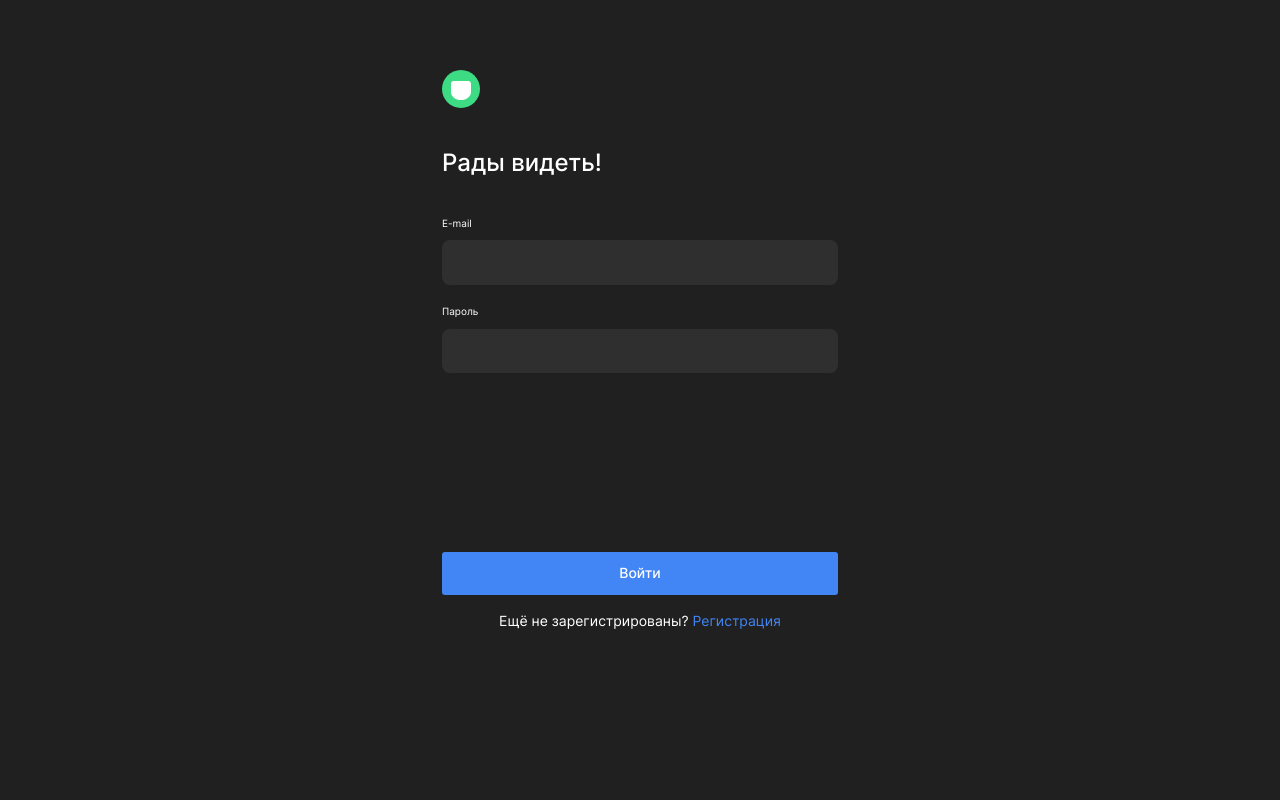
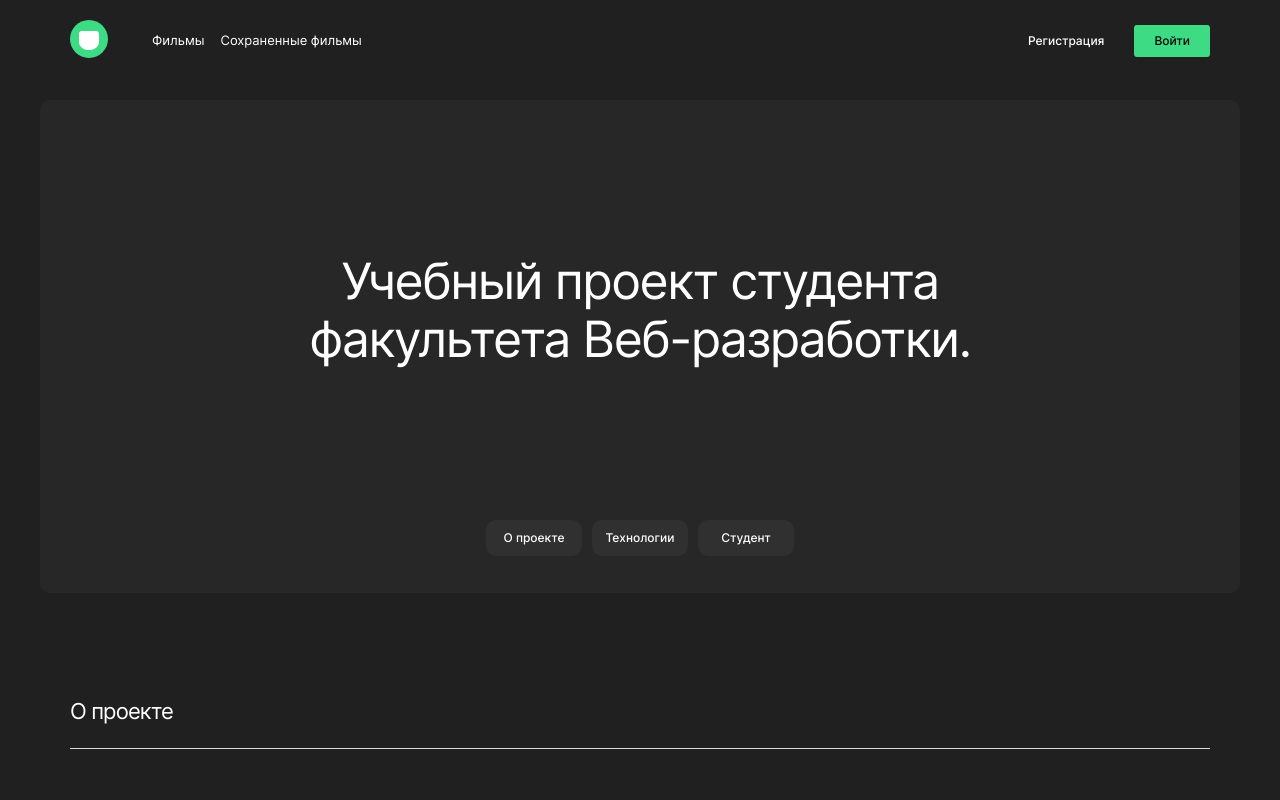
Before and after one commit to famovkin/movies-explorer-frontend, a React (Create React App) app: page / in a window 1280 px wide. Before the commit this address led to /signin. Shown: the top 800 px of the page. Built offline with nearby package versions, Linux system fonts and the light colour scheme.

Commit message:
fix: убрать защиту авторизацией у роута

```diff
--- a/src/components/App/App.jsx
+++ b/src/components/App/App.jsx
@@ -71,12 +71,9 @@ function App() {
     <savedPageContext.Provider value={{ onSavedPage, setOnSavedPage }}>
       <div className="app">
         <Switch>
-          <ProtectedRoute
-            component={Main}
-            isLoggedIn={isLoggedIn}
-            exact
-            path="/"
-          />
+          <Route exact path="/">
+            <Main />
+          </Route>
           <ProtectedRoute
             component={Movies}
             isLoggedIn={isLoggedIn}
--- a/src/components/ProtectedRoute/ProtectedRoute.js
+++ b/src/components/ProtectedRoute/ProtectedRoute.js
@@ -4,7 +4,7 @@ import { Route, Redirect } from "react-router-dom";
 function ProtectedRoute({ component: Component, ...props }) {
   return (
     <Route>
-      {props.isLoggedIn ? <Component {...props} /> : <Redirect to="/signin" />}
+      {props.isLoggedIn ? <Component {...props} /> : <Redirect to="/" />}
     </Route>
   );
 }
```
